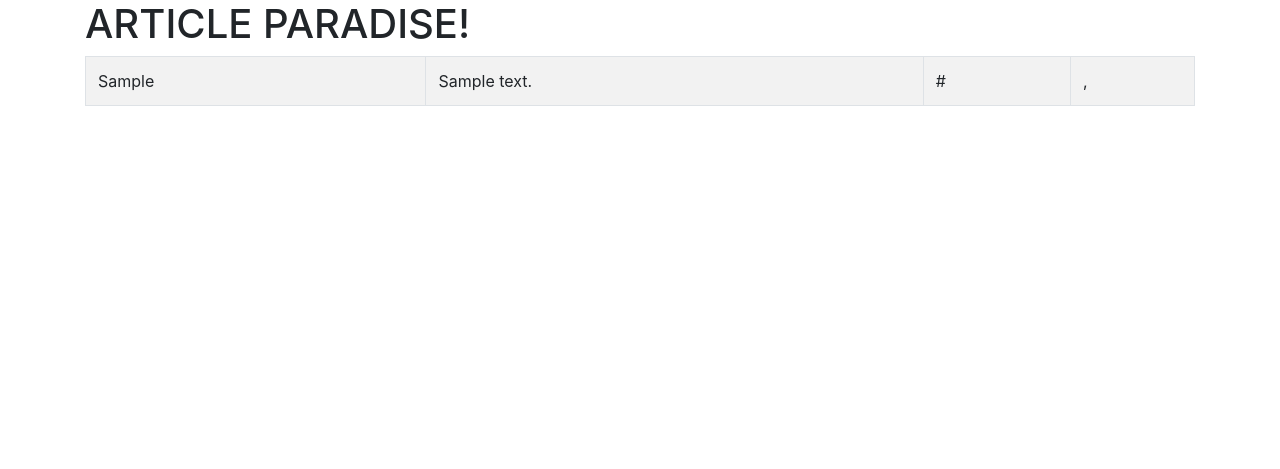
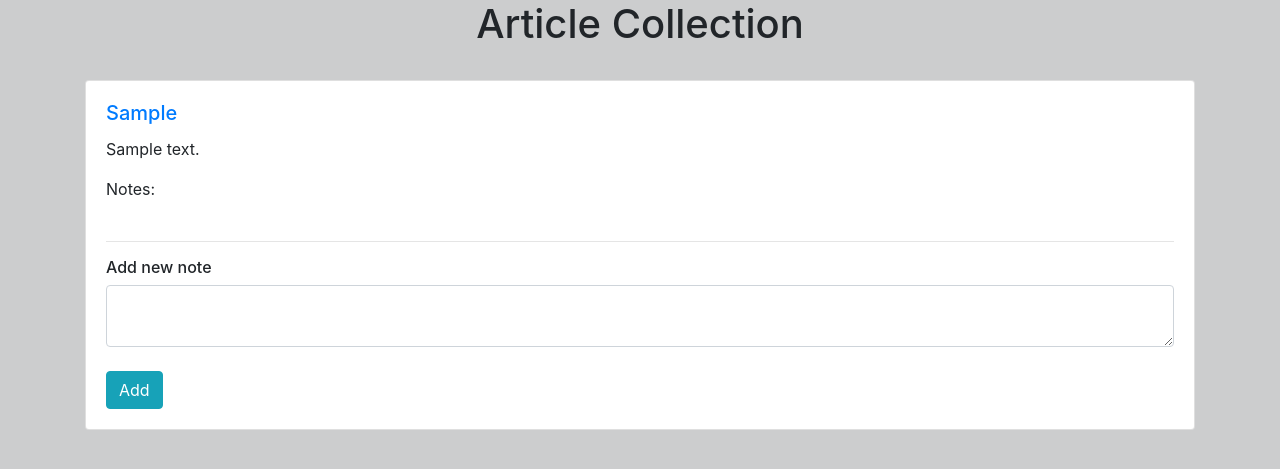
Before and after one commit to avrora7/newsScrape, a Node server app: template views/index.handlebars in a window 1280 px wide. Shown: the top 469 px of the page. Run offline with Node 20, Linux system fonts and the light colour scheme; tables that the repository leaves empty hold one stand-in row (values such as "Sample post"); the template is opened without the code that fills it: values that come from a table or form of the project are taken from there, most other values are stand-ins (such as "Sample title", 1, 10 or a date in 2020); some libraries are stand-ins or nearby versions.

Commit message:
page styling

```diff
--- a/views/index.handlebars
+++ b/views/index.handlebars
@@ -1,17 +1,24 @@
-<h1>ARTICLE PARADISE!</h1>
+<h1 class="text-center">Article Collection</h1>
 
-<table class="table table-striped table-bordered">
-  {{#each articles}}
-  <tr>
-    <td> {{headline}}</td>
-    <td> {{summary}}</td>
-    <td> {{link}}</td>
-    <td>
-       {{#each notes}}
-        {{title}},
-      {{/each}}
-    </td>
-  </tr>
+{{#each articles}}
+<br>
+<div class="card" style="">
+  <div class="card-body">
+    <h5 class="card-title"><a target="_blank" href="{{link}}" class="">{{headline}}<a /></h5>
+    <p class="card-text">{{summary}}</p>
+    Notes:<br>
+    {{#each notes}}
+    {{title}}<br>
+    {{/each}}
+    <hr>
+    <form>
+      <h6>Add new note</h6>
+      <textarea class="form-control"></textarea>
+      <br>
+      <button class="btn btn-info">Add</button>
+    </form>
+  </div>
+</div>
+<br>
 
-    {{/each}}
-</table>
+{{/each}}
--- a/views/layouts/main.handlebars
+++ b/views/layouts/main.handlebars
@@ -7,12 +7,17 @@
 	 crossorigin="anonymous">
 	<link rel="stylesheet" href="https://use.fontawesome.com/releases/v5.3.1/css/all.css" integrity="sha384-mzrmE5qonljUremFsqc01SB46JvROS7bZs3IO2EmfFsd15uHvIt+Y8vEf7N7fWAU"
 	 crossorigin="anonymous">
-	<title>Article Paradise</title>
+	<title>Article Collection</title>
 	<script src="https://code.jquery.com/jquery.js"></script>
 	<script src="/js/app.js"></script>
 </head>
 
 <body>
+	<style>
+		body {
+			background-color: rgb(204, 205, 206);
+		}
+	</style>
 	<div class="container">
 		{{{ body }}}
 	</div>
```
Also changed, not shown: test.js (deleted, +0 -33 lines), 1 other file.
